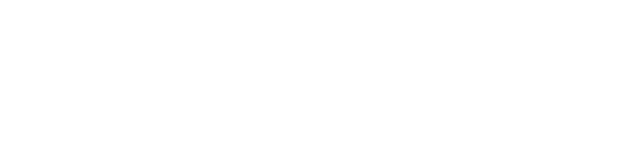
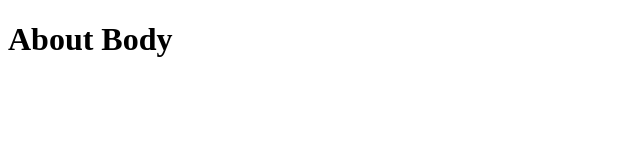
Before and after one commit to pranjalippp/git_Project, a plain HTML site: page about.html in a window 1280 px wide. Shown: the whole page, without its empty margins (0-640 px from the left). Drawn offline with Linux system fonts and the light colour scheme.

Commit message:
Updated About

```diff
--- a/about.html
+++ b/about.html
@@ -6,6 +6,6 @@
     <title>About file</title>
 </head>
 <body>
-
+    <h1>About Body</h1>
 </body>
 </html>
```
